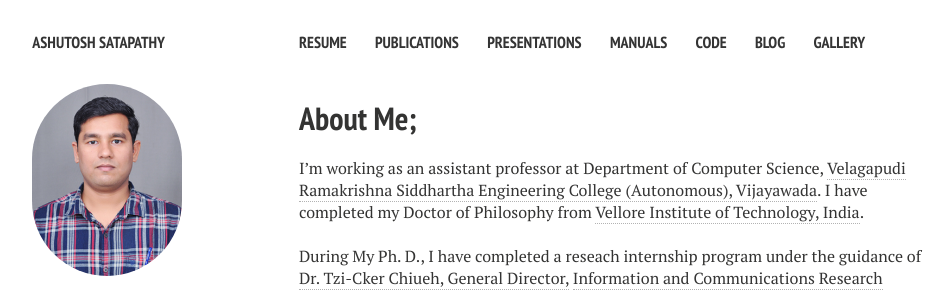
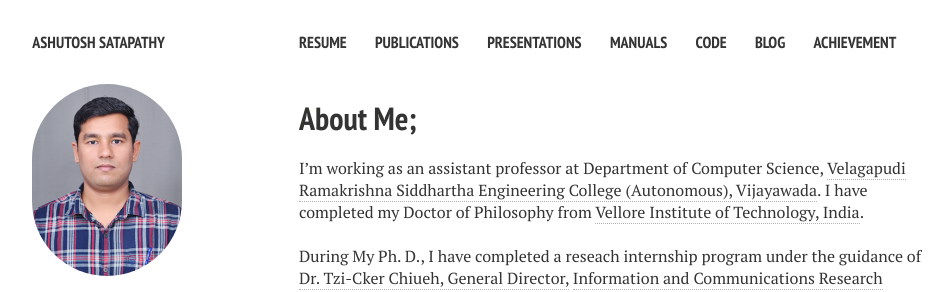
Before and after one commit to ashutoshsatapathy1990/ashutoshsatapathy1990.github.io, a Jekyll site: the page built from index.md, in a window 1280 px wide. Shown: the top 292 px of the page, without its empty margins (21-973 px from the left). Built offline with Jekyll 4.4.1, drawn with Linux system fonts in a browser that asks for light colours; nearby versions of some CDN libraries; comment, search, counter and statistics services are not loaded.

Commit message:
Update _config.yml

```diff
--- a/_config.yml
+++ b/_config.yml
@@ -38,8 +38,8 @@ links:
     url: /code/
   - title: Blog
     url: /blog/
-  - title: Gallery
-    url: /gallery/
+  - title: Achievement
+    url: /achievement/
 
 # http://en.wikipedia.org/wiki/List_of_tz_database_time_zones
 timezone:    Asia/Kolkata
```
